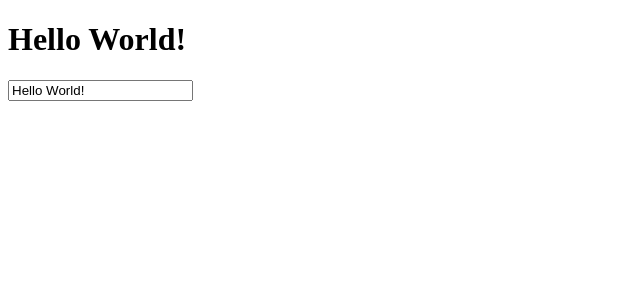
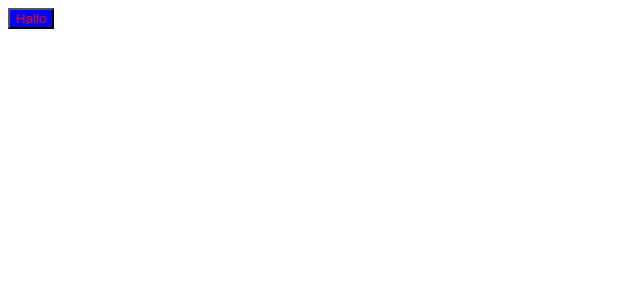
Before and after one commit to Ponkko/boilerplate_form, a React (Create React App) app: page / in a window 1280 px wide. Shown: the top 300 px of the page, without its empty margins (0-640 px from the left). Built offline with nearby package versions, Linux system fonts and the light colour scheme.

Commit message:
add sass plugin for rollup

```diff
--- /dev/null
+++ b/bundle.css
@@ -0,0 +1,3 @@
+.Button {
+  color: red;
+  background-color: blue; }
--- /dev/null
+++ b/lib/index.css
@@ -0,0 +1,3 @@
+.Button {
+  color: red;
+  background-color: blue; }
--- a/package.json
+++ b/package.json
@@ -26,7 +26,8 @@
     "rollup-plugin-babel": "^4.0.3",
     "rollup-plugin-commonjs": "^9.2.0",
     "rollup-plugin-node-resolve": "^3.4.0",
-    "rollup-plugin-replace": "^2.1.0"
+    "rollup-plugin-replace": "^2.1.0",
+    "rollup-plugin-scss": "^0.4.0"
   },
   "peerDependencies": {
     "react": ">= 16.6.x"
--- a/rollup.config.js
+++ b/rollup.config.js
@@ -2,6 +2,7 @@ import replace from 'rollup-plugin-replace';
 import babel from 'rollup-plugin-babel';
 import resolve from 'rollup-plugin-node-resolve';
 import commonjs from 'rollup-plugin-commonjs';
+import scss from 'rollup-plugin-scss';
 
 module.exports = {
   input: "./src/App.js",
@@ -17,7 +18,10 @@ module.exports = {
       exclude: "node_modules/**"
     }),
     resolve(),
-    commonjs()
+    commonjs(),
+    scss({
+      output: './lib/index.css',
+    }),
   ],
   external: id => /^react|styled-jsx/.test(id)
 };
--- a/src/App.js
+++ b/src/App.js
@@ -1,5 +1,5 @@
 import FormComponent from './FormComponent';
-import Button from './Button';
+import Button from './Button/Button';
 
 const components = {
   FormComponent,
--- a/src/Button.js
+++ b/src/Button/Button.js
@@ -1,9 +1,10 @@
 import React from "react";
+import './Button.scss';
 
 class Button extends React.Component {
   render() {
     return (
-      <button>Hallo</button>
+      <button className="Button">Hallo</button>
     );
   }
 }
--- /dev/null
+++ b/src/Button/Button.scss
@@ -0,0 +1,4 @@
+.Button {
+  color: red;
+  background-color: blue;
+}
--- a/src/index.js
+++ b/src/index.js
@@ -1,8 +1,8 @@
 import React from 'react';
 import ReactDOM from 'react-dom';
-import FormComponent from './FormComponent';
+import Button from './Button/Button';
 
 ReactDOM.render(
-  <FormComponent />,
+  <Button />,
   document.getElementById('root')
 );
```
Also changed, not shown: lib/index.js, 13 other files (tests, documents, lock files or other folders).
